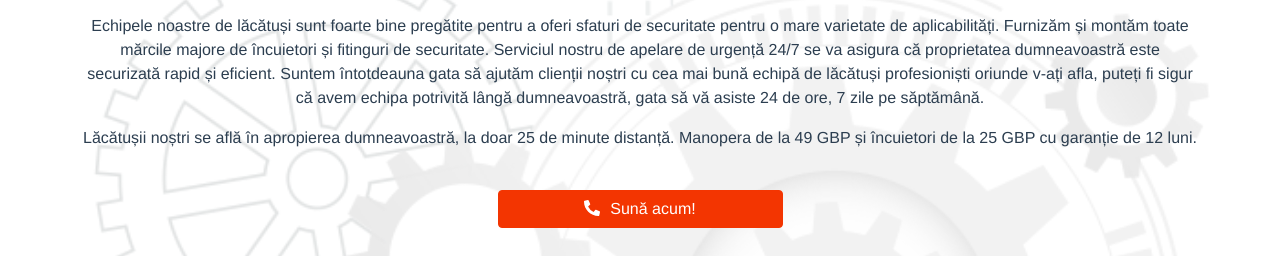
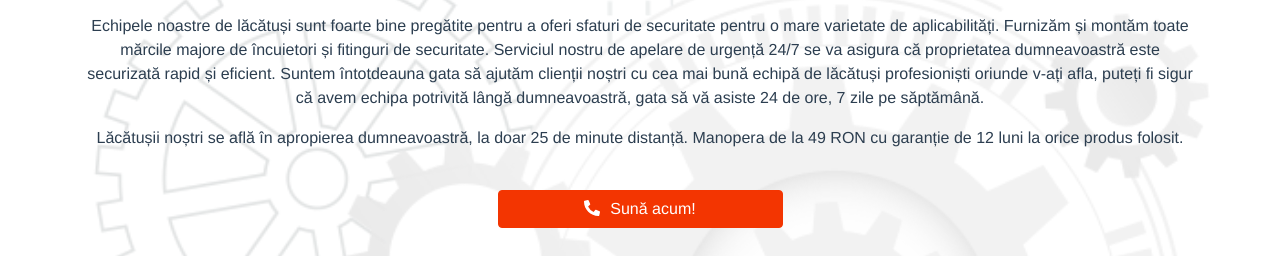
Before and after one commit to PhantomCracker/lacatus-in-zona, a Vue app: page / in a window 1280 px wide. Shown: the part 1346-1602 px from the top of the page. Built offline with nearby package versions, Linux system fonts and the light colour scheme.

Commit message:
Update Information component

```diff
--- a/src/components/home/InformationComponent.vue
+++ b/src/components/home/InformationComponent.vue
@@ -14,7 +14,7 @@
         <p class="small-text">Căutați un lăcătuș local ieftin și aproape, 24 de ore din 24, în aceeași zi?</p>
         <p>Oferim servicii de lăcătuș de cea mai bună calitate cu mai multe echipe situate în apropierea dumneavoastră; oferim servicii de lăcătuș pentru afaceri, servicii de lăcătuș de urgență, servicii de lăcătuș 24 de ore din 24. Cu noi veți primi servicii de lăcătuș de încredere în cel mai urgent mod.</p>
         <p>Echipele noastre de lăcătuși sunt foarte bine pregătite pentru a oferi sfaturi de securitate pentru o mare varietate de aplicabilități. Furnizăm și montăm toate mărcile majore de încuietori și fitinguri de securitate. Serviciul nostru de apelare de urgență 24/7 se va asigura că proprietatea dumneavoastră este securizată rapid și eficient. Suntem întotdeauna gata să ajutăm clienții noștri cu cea mai bună echipă de lăcătuși profesioniști oriunde v-ați afla, puteți fi sigur că avem echipa potrivită lângă dumneavoastră, gata să vă asiste 24 de ore, 7 zile pe săptămână.</p>
-        <p class="small-text">Lăcătușii noștri se află în apropierea dumneavoastră, la doar 25 de minute distanță. Manopera de la 49 GBP și încuietori de la 25 GBP cu garanție de 12 luni.</p>
+        <p class="small-text">Lăcătușii noștri se află în apropierea dumneavoastră, la doar 25 de minute distanță. Manopera de la 49 RON cu garanție de 12 luni la orice produs folosit.</p>
         <button class="btn btn-primary my-primary-btn mt-4">
           <a class="text-white text-decoration-none" href="tel:+40310051198"><font-awesome-icon icon="phone-alt" style="margin-right: 10px" />Sună acum!</a>
         </button>
```
